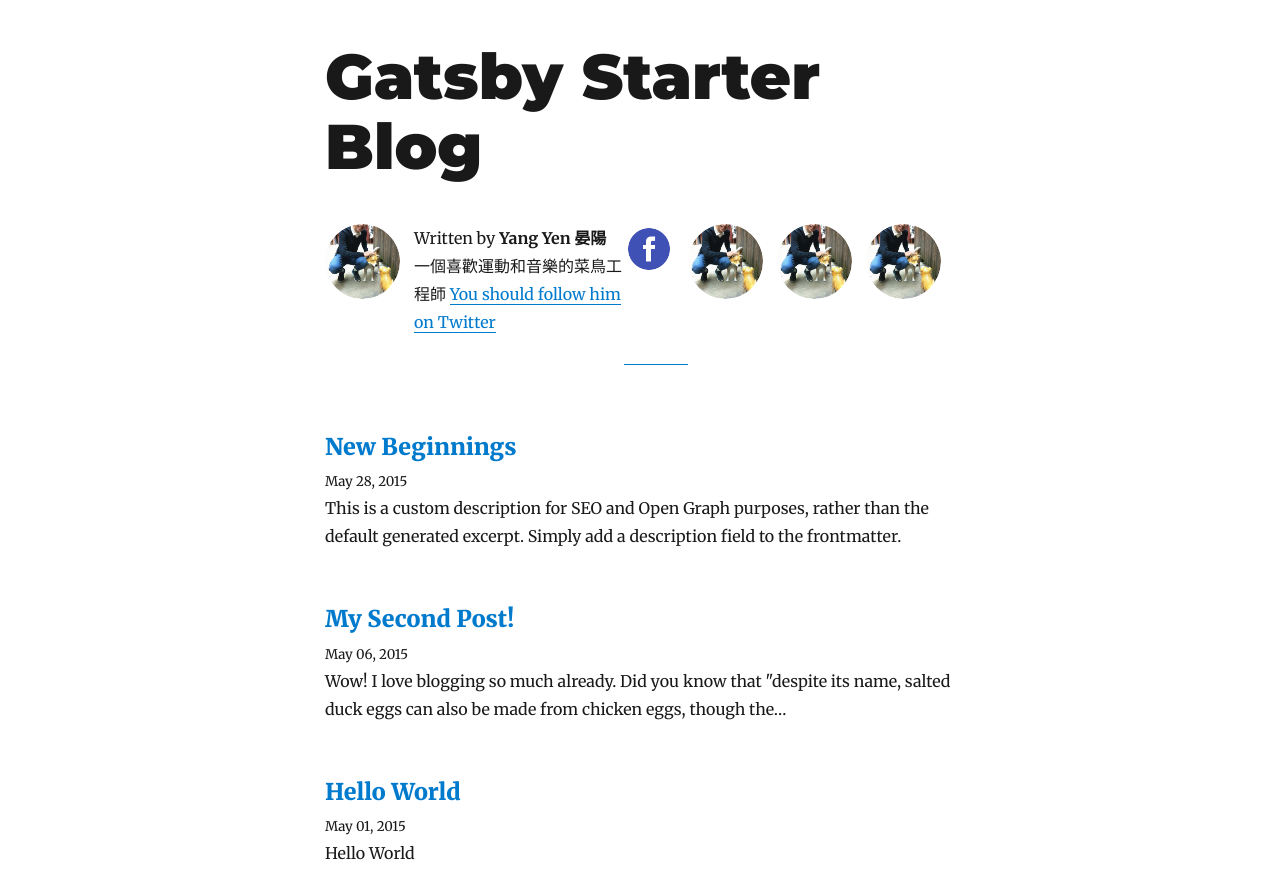
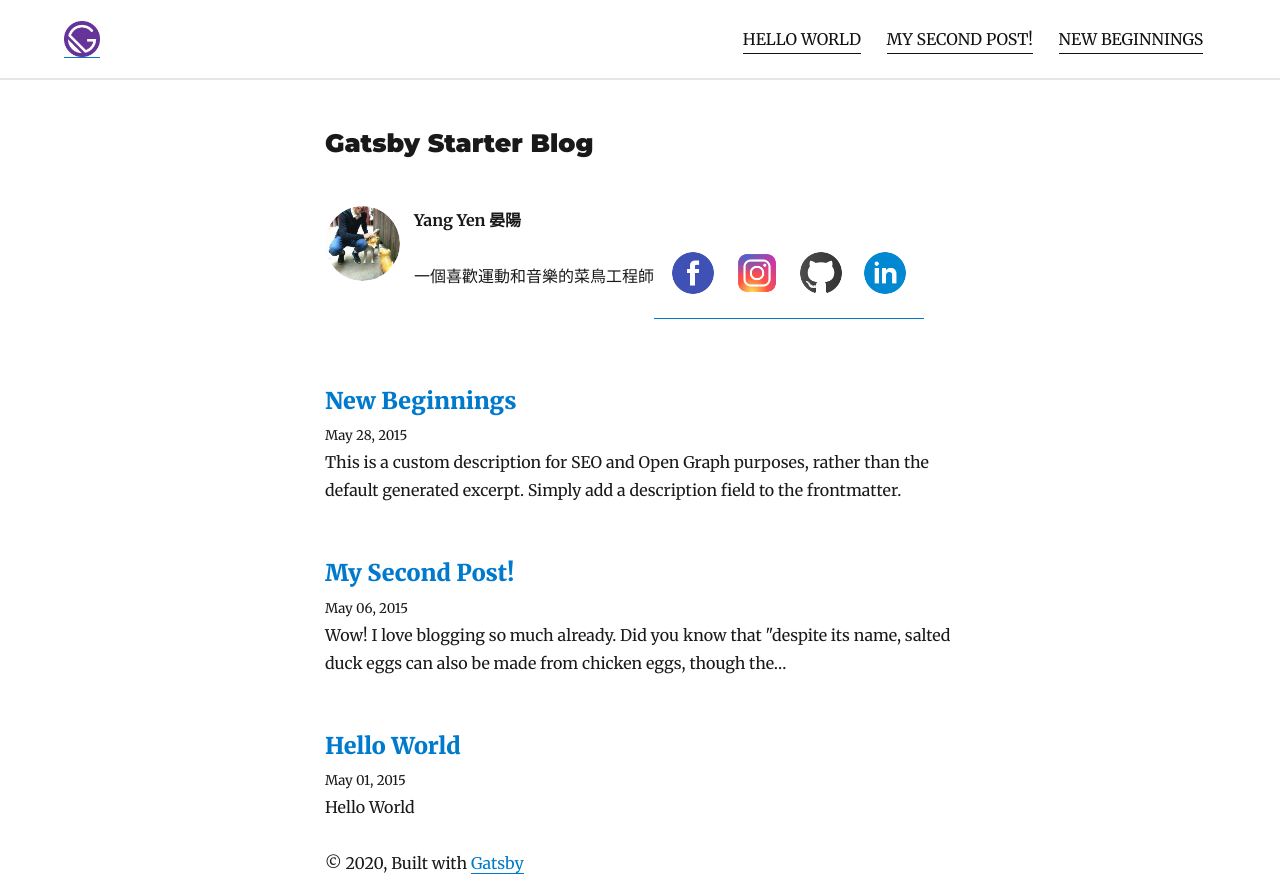
Before and after one commit to YangYen/yang-yen-website, a Gatsby site: page / in a window 1280 px wide. Shown: the top 880 px of the page. Built offline with nearby package versions, Linux system fonts and the light colour scheme; Gatsby itself is replaced by a stand-in of ours; some packages are replaced by stand-ins of ours.

Commit message:
Top_Nav_Bar v1

```diff
--- a/gatsby-config.js
+++ b/gatsby-config.js
@@ -82,6 +82,7 @@
     },
     // this (optional) plugin enables Progressive Web App + Offline functionality
     // To learn more, visit: https://gatsby.dev/offline
-    // `gatsby-plugin-offline`,
+    `gatsby-plugin-offline`,
+    `gatsby-plugin-styled-components`,
   ],
 }
--- a/package.json
+++ b/package.json
@@ -8,6 +8,7 @@
     "url": "https://github.com/gatsbyjs/gatsby/issues"
   },
   "dependencies": {
+    "babel-plugin-styled-components": "^1.11.1",
     "gatsby": "^2.24.47",
     "gatsby-image": "^2.4.16",
     "gatsby-plugin-feed": "^2.5.11",
@@ -16,6 +17,7 @@
     "gatsby-plugin-offline": "^3.2.23",
     "gatsby-plugin-react-helmet": "^3.3.10",
     "gatsby-plugin-sharp": "^2.6.27",
+    "gatsby-plugin-styled-components": "^3.3.10",
     "gatsby-plugin-typography": "^2.5.10",
     "gatsby-remark-copy-linked-files": "^2.3.12",
     "gatsby-remark-images": "^3.3.25",
@@ -30,6 +32,7 @@
     "react-dom": "^16.12.0",
     "react-helmet": "^5.2.1",
     "react-typography": "^0.16.19",
+    "styled-components": "^5.1.1",
     "typeface-merriweather": "0.0.72",
     "typeface-montserrat": "0.0.75",
     "typography": "^0.16.19",
--- /dev/null
+++ b/src/components/Navbar/Logo.js
@@ -0,0 +1,36 @@
+// Logo.js
+
+import React from "react"
+import styled from "styled-components"
+import Img from "gatsby-image"
+import { Link, useStaticQuery, graphql } from "gatsby"
+
+const LogoWrap = styled.div`
+  margin: auto 0;
+  flex: 0 1 36px;
+
+  @media (max-width: 768px) and (orientation: landscape) {
+    flex: 0 1 25px;
+  }
+`
+
+const Logo = () => {
+  const data = useStaticQuery(graphql`
+    query {
+      file(name: { eq: "gatsby-icon" }, extension: { eq: "png" }) {
+        childImageSharp {
+          fluid(maxWidth: 50, pngQuality: 80) {
+            ...GatsbyImageSharpFluid
+          }
+        }
+      }
+    }
+  `)
+  return (
+    <LogoWrap as={Link} to="/">
+        <Img fluid={data.file.childImageSharp.fluid} alt="logo" />
+    </LogoWrap>
+  )
+}
+
+export default Logo
--- /dev/null
+++ b/src/components/Navbar/Navbar.js
@@ -0,0 +1,119 @@
+// Navbar.js
+
+import React, { useState } from "react"
+import NavbarLinks from "./NavbarLinks"
+import Logo from "./Logo"
+import styled from 'styled-components'
+
+const Navigation = styled.nav`
+  height: 10vh;
+  display: flex;
+  background-color: #fff;
+  position: relative;
+  justify-content: space-between;
+  text-transform: uppercase;
+  border-bottom: 2px solid #33333320;
+  margin: 0 auto;
+  padding: 0 5vw;
+  z-index: 2;
+  align-self: center;
+
+  @media (max-width: 768px) {
+    position: sticky;
+    height: 8vh;
+    top: 0;
+    left: 0;
+    right: 0;
+    left: 0;
+  }
+`
+
+const Toggle = styled.div`
+  display: none;
+  height: 100%;
+  cursor: pointer;
+  padding: 0 10vw;
+
+  @media (max-width: 768px) {
+    display: flex;
+  }
+`
+
+const Navbox = styled.div`
+  display: flex;
+  height: 100%;
+  justify-content: flex-end;
+  align-items: center;
+
+  @media (max-width: 768px) {
+    flex-direction: column;
+    position: fixed;
+    width: 100%;
+    justify-content: flex-start;
+    padding-top: 10vh;
+    background-color: #fff;
+    transition: all 0.3s ease-in;
+    top: 8vh;
+    left: ${props => (props.open ? "-100%" : "0")};
+  }
+`
+
+const Hamburger = styled.div`
+  background-color: #111;
+  width: 30px;
+  height: 3px;
+  transition: all .3s linear;
+  align-self: center;
+  position: relative;
+  transform: ${props => (props.open ? "rotate(-45deg)" : "inherit")};
+
+  ::before,
+  ::after {
+    width: 30px;
+    height: 3px;
+    background-color: #111;
+    content: "";
+    position: absolute;
+    transition: all 0.3s linear;
+  }
+
+  ::before {
+    transform: ${props =>
+      props.open ? "rotate(-90deg) translate(-10px, 0px)" : "rotate(0deg)"};
+    top: -10px;
+  }
+
+  ::after {
+    opacity: ${props => (props.open ? "0" : "1")};
+    transform: ${props => (props.open ? "rotate(90deg) " : "rotate(0deg)")};
+    top: 10px;
+  }
+`
+
+
+const Navbar = () => {
+  const [navbarOpen, setNavbarOpen] = useState(false)
+
+  return (
+    <Navigation>
+      <Logo />
+      <Toggle
+        navbarOpen={navbarOpen}
+        onClick={() => setNavbarOpen(!navbarOpen)}
+      >
+        {navbarOpen ? <Hamburger open /> : <Hamburger />}
+      </Toggle>
+      {navbarOpen ? (
+        <Navbox>
+          <NavbarLinks />
+        </Navbox>
+      ) : (
+        <Navbox open>
+          <NavbarLinks />
+        </Navbox>
+      )}
+    </Navigation>
+  )
+}
+
+export default Navbar
--- /dev/null
+++ b/src/components/Navbar/NavbarLinks.js
@@ -0,0 +1,77 @@
+// NavbarLinks.js
+
+import React from "react"
+import { Link, useStaticQuery, graphql } from "gatsby"
+import styled from "styled-components"
+
+const NavItem = styled(Link)`
+  text-decoration: none;
+  color: #111;
+  display: inline-block;
+  white-space: nowrap;
+  margin: 0 1vw;
+  transition: all 200ms ease-in;
+  position: relative;
+
+  :after {
+    position: absolute;
+    bottom: 0;
+    left: 0;
+    right: 0;
+    width: 0%;
+    content: ".";
+    color: transparent;
+    background: goldenrod;
+    height: 1px;
+    transition: all 0.4s ease-in;
+  }
+
+  :hover {
+    color: goldenrod;
+    ::after {
+      width: 100%;
+    }
+  }
+
+  @media (max-width: 768px) {
+    padding: 20px 0;
+    font-size: 1.5rem;
+    z-index: 6;
+  }
+`
+
+const NavbarLinks = () => {
+  const data = useStaticQuery(graphql`
+    query {
+        allMarkdownRemark {
+        edges {
+            node {
+            fields {
+                slug
+            }
+            frontmatter {
+                title
+            }
+            }
+        }
+        }
+    }
+    `)
+    const posts = data.allMarkdownRemark.edges
+  return (
+    <>
+    {posts.map(({ node }) => {
+        const title = node.frontmatter.title || node.fields.slug
+        return (
+                <NavItem to={node.fields.slug}>{title}</NavItem>
+        )
+      })}
+      {/* <NavItem to="/">About</NavItem>
+      <NavItem to="/404">Services</NavItem>
+      <NavItem to="/">Gallery</NavItem>
+      <NavItem to="/404">Contact</NavItem> */}
+    </>
+  )
+}
+
+export default NavbarLinks
--- a/src/components/bio.js
+++ b/src/components/bio.js
@@ -22,6 +22,27 @@
         }
       }
       fbicon: file(absolutePath: { regex: "/facebook-icon.png/" }) {
+        childImageSharp {
+          fixed(width: 50, height: 50) {
+            ...GatsbyImageSharpFixed
+          }
+        }
+      }
+      igicon: file(absolutePath: { regex: "/instagram-icon.png/" }) {
+        childImageSharp {
+          fixed(width: 50, height: 50) {
+            ...GatsbyImageSharpFixed
+          }
+        }
+      }
+      githubicon: file(absolutePath: { regex: "/github-icon.png/" }) {
+        childImageSharp {
+          fixed(width: 50, height: 50) {
+            ...GatsbyImageSharpFixed
+          }
+        }
+      }
+      linkedinicon: file(absolutePath: { regex: "/linkedin-icon.png/" }) {
         childImageSharp {
           fixed(width: 50, height: 50) {
             ...GatsbyImageSharpFixed
@@ -67,21 +88,36 @@
           borderRadius: `50%`,
         }}
       />
+      <div
+          //  style={{
+          //   marginBottom: rhythm(0.05),
+          // }}
+          >
       <p>
-        Written by <strong>{author.name}</strong> {author.summary}
-        {` `}
-        <a href={`https://twitter.com/${social.twitter}`}>
+        {/* Written by */}
+         <strong>{author.name}</strong>
+
+
+
+        {/* <a href={`https://twitter.com/${social.twitter}`}>
           You should follow him on Twitter
-        </a>
+        </a> */}
       </p>
-      <a href={`${social.facebook}`}>
+      <p>
+      {author.summary}
+      </p>
+      </div>
+
+      <a  href={`${social.facebook}`} >
       <Image
         fixed={data.fbicon.childImageSharp.fixed}
         alt={author.name}
         style={{
           marginRight: rhythm(1 / 2),
+          marginLeft: rhythm(1 / 2),
           marginBottom: 0,
-          minWidth: 50,
+          marginTop:rhythm(1.5),
+          // minWidth: 50,
           borderRadius: `100%`,
         }}
         imgStyle={{
@@ -89,45 +125,54 @@
         }}
       />
       </a>
+      <a href={`${social.instagram}`}>
       <Image
-        fixed={data.avatar.childImageSharp.fixed}
+        fixed={data.igicon.childImageSharp.fixed}
         alt={author.name}
         style={{
           marginRight: rhythm(1 / 2),
           marginBottom: 0,
-          minWidth: 75,
+          marginTop:rhythm(1.5),
+          // minWidth: 75,
           borderRadius: `100%`,
         }}
         imgStyle={{
           borderRadius: `50%`,
         }}
       />
-            <Image
-        fixed={data.avatar.childImageSharp.fixed}
+      </a>
+      <a href={`${social.github}`}>
+      <Image
+        fixed={data.githubicon.childImageSharp.fixed}
         alt={author.name}
         style={{
           marginRight: rhythm(1 / 2),
           marginBottom: 0,
-          minWidth: 75,
+          marginTop:rhythm(1.5),
+          // minWidth: 75,
           borderRadius: `100%`,
         }}
         imgStyle={{
           borderRadius: `50%`,
         }}
       />
-            <Image
-        fixed={data.avatar.childImageSharp.fixed}
+      </a>
+      <a href={`${social.linkedin}`}>
+      <Image
+        fixed={data.linkedinicon.childImageSharp.fixed}
         alt={author.name}
         style={{
           marginRight: rhythm(1 / 2),
           marginBottom: 0,
-          minWidth: 75,
+          marginTop:rhythm(1.5),
+          // minWidth: 75,
           borderRadius: `100%`,
         }}
         imgStyle={{
           borderRadius: `50%`,
         }}
       />
+      </a>
     </div>
   )
 }
--- a/src/components/layout.js
+++ b/src/components/layout.js
@@ -1,17 +1,18 @@
 import React from "react"
 import { Link } from "gatsby"
-
+import Navbar from "./Navbar/Navbar"
 import { rhythm, scale } from "../utils/typography"
 
 const Layout = ({ location, title, children }) => {
   const rootPath = `${__PATH_PREFIX__}/`
   let header
 
+
   if (location.pathname === rootPath) {
     header = (
       <h1
         style={{
-          ...scale(1.5),
+          ...scale(0.5),
           marginBottom: rhythm(1.5),
           marginTop: 0,
         }}
@@ -48,6 +49,8 @@
     )
   }
   return (
+    <>
+    <Navbar />
     <div
       style={{
         marginLeft: `auto`,
@@ -64,6 +67,7 @@
         <a href="https://www.gatsbyjs.org">Gatsby</a>
       </footer>
     </div>
+    </>
   )
 }
 
--- a/src/pages/index.js
+++ b/src/pages/index.js
@@ -11,6 +11,7 @@
   const posts = data.allMarkdownRemark.edges
 
   return (
+
     <Layout location={location} title={siteTitle}>
       <SEO title="All posts" />
       <Bio />
@@ -22,6 +23,7 @@
               <h3
                 style={{
                   marginBottom: rhythm(1 / 4),
+                  // width: rhythm(70),
                 }}
               >
                 <Link style={{ boxShadow: `none` }} to={node.fields.slug}>
```
Also changed, not shown: content/assets/github-icon.png (added), content/assets/instagram-icon.png (added), content/assets/linkedin-icon.png (added), 1 other file.
